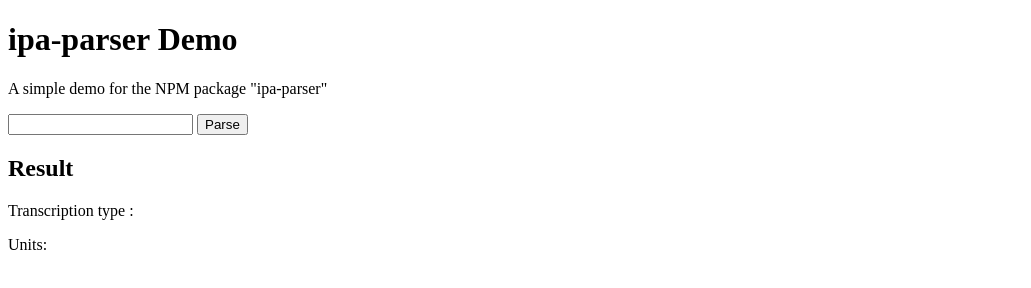
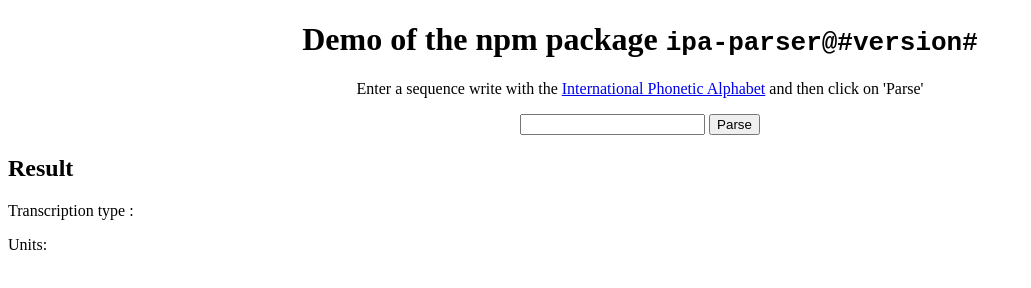
Before and after one commit to RThevenoux/ipa-parser-demo, a website: page src/index.html in a window 1280 px wide. Shown: the whole page, without its empty margins (0-1031 px from the left). Drawn offline with Linux system fonts and the light colour scheme; files whose address does not match are found by name.

Commit message:
Improve building process

```diff
--- a/src/index.html
+++ b/src/index.html
@@ -8,10 +8,15 @@
 </head>
 
 <body>
-  <h1>ipa-parser Demo</h1>
-  <p>A simple demo for the NPM package "ipa-parser"</p>
-  <input type="text" id="input" />
-  <button id="btn">Parse</button>
+  <h1 style="text-align: center">Demo of the npm package <span style="font-family: monospace">ipa-parser@#version#</span></h1>
+  <div style="text-align: center">
+    <p>
+      Enter a sequence write with the <a href="https://en.wikipedia.org/wiki/International_Phonetic_Alphabet">International
+        Phonetic Alphabet</a> and then click on 'Parse'
+    </p>
+    <input type="text" id="input" />
+    <button id="btn">Parse</button>
+  </div>
   <h2>Result</h2>
   <div>
     <p>Transcription type : <span id="transcription-type"></span></p>
```
Also changed, not shown: builder.js (added, +9 -0 lines), docs/index.html (+9 -4 lines), package.json (+3 -4 lines), README.md.
